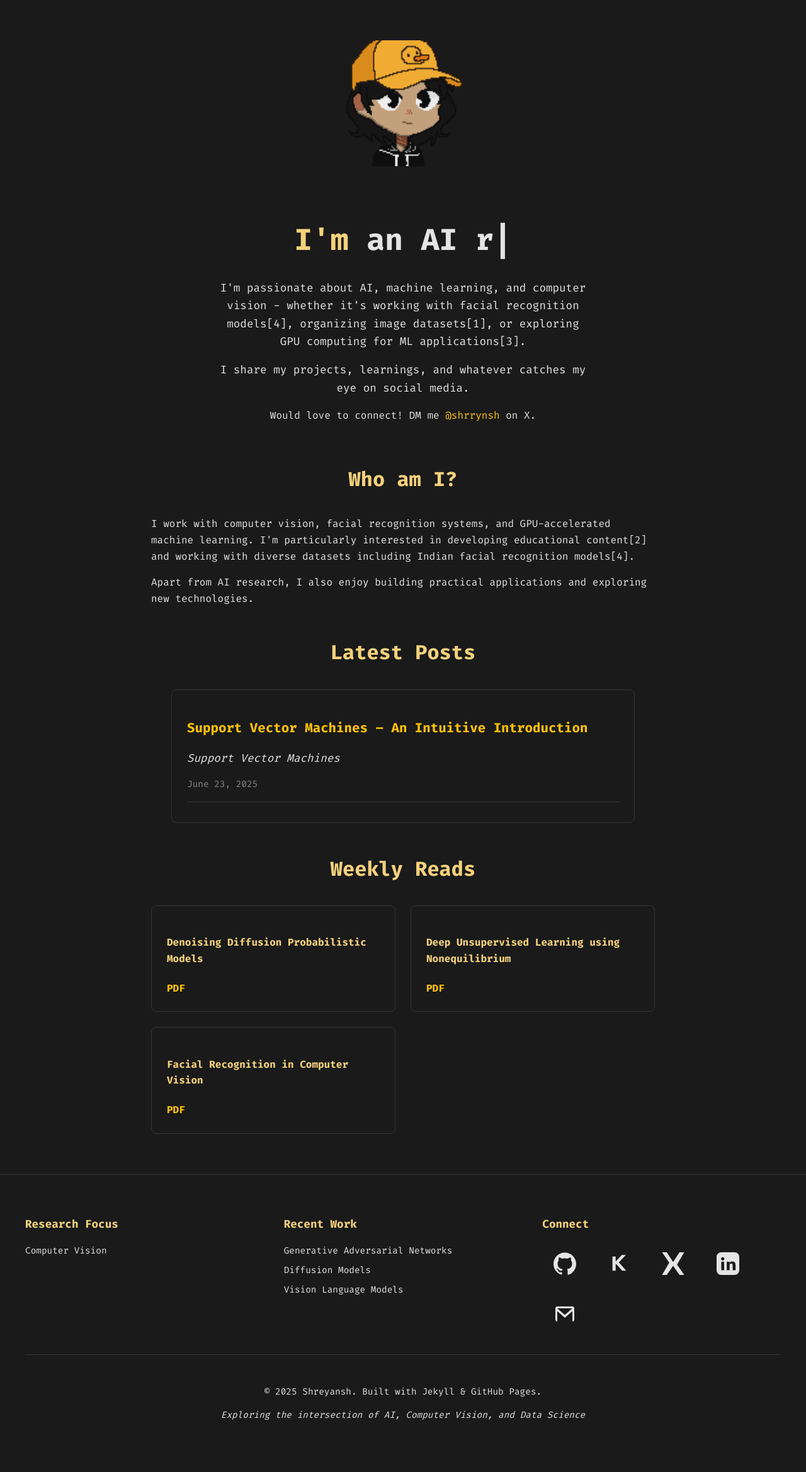
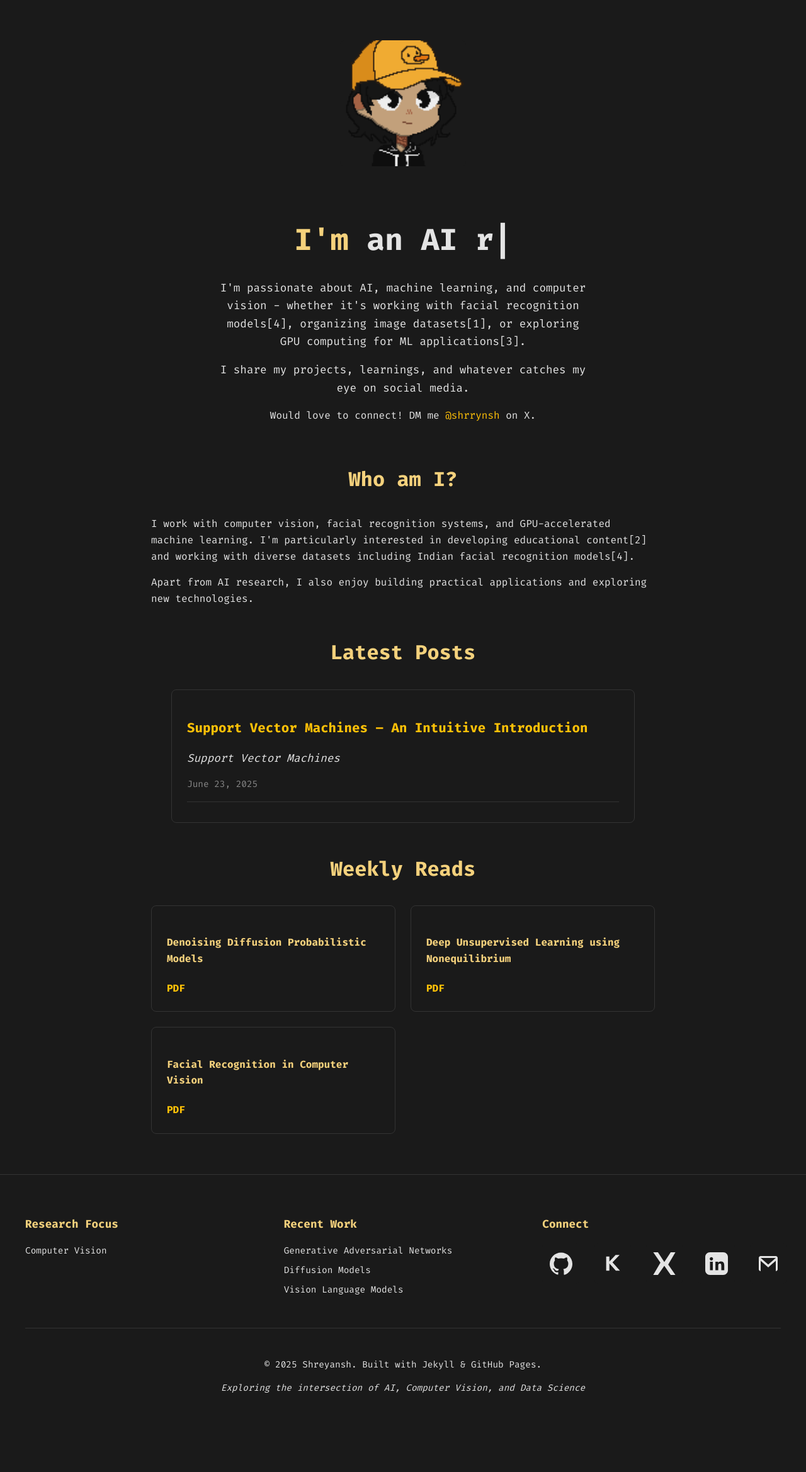
Before and after one commit to shrrynsh/site.github.io, a Jekyll site: the page built from index.md, in a window 1280 px wide. Shown: the whole page at 63% size. Built offline with Jekyll 4.4.1, drawn with Linux system fonts in a browser that asks for light colours; after the commit the page ends 2295 px from its top, so only the background shows below that.

Commit message:
Update default.html

```diff
--- a/_layouts/default.html
+++ b/_layouts/default.html
@@ -153,9 +153,12 @@
     }
 
     .social-links {
-      display: flex;
-      gap: 1rem;
-      flex-wrap: wrap;
+      display: flex !important;
+      flex-direction: row !important;
+      gap: 1.5rem !important;
+      flex-wrap: nowrap !important;
+      justify-content: flex-start !important;
+      align-items: center !important;
     }
 
     .social-link {
```
